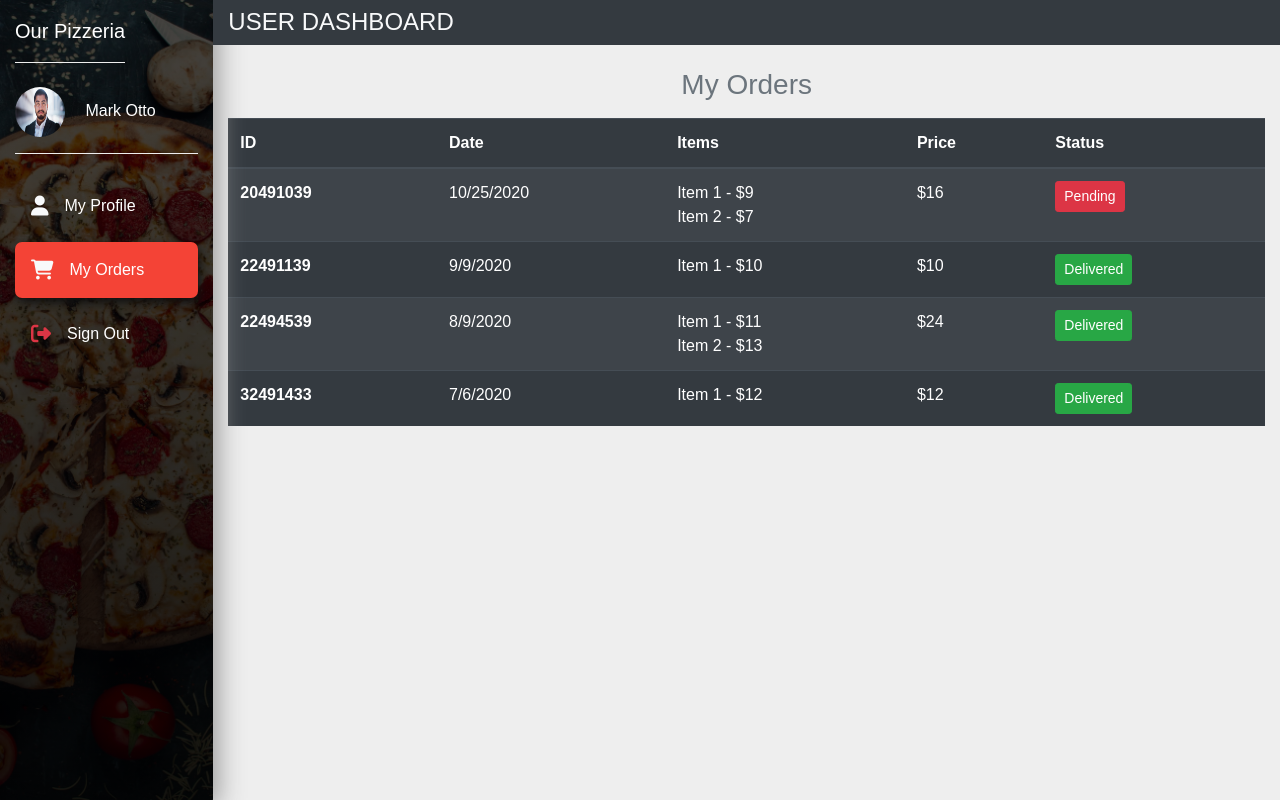
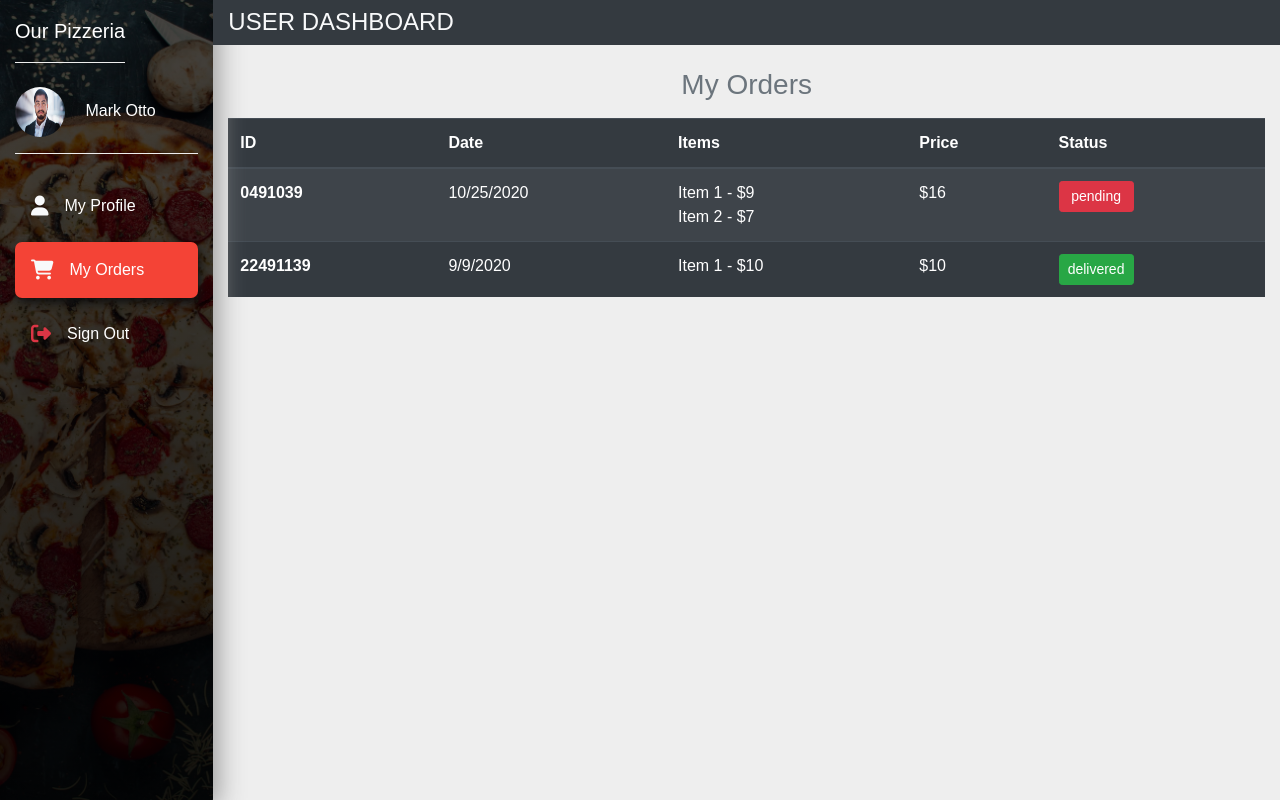
Before and after one commit to JeffreyJoumjian/web-project, a PHP site: page /html/my-orders.html in a window 1280 px wide. Run offline with PHP 8.4, Linux system fonts and the light colour scheme; some libraries are stand-ins or nearby versions.

Commit message:
user dashboard ready for php

```diff
--- a/css/admin.css
+++ b/css/admin.css
@@ -197,3 +197,7 @@ select:focus {
   max-height: 200px;
   height: 200px;
 }
+
+#users .btn {
+  width: 75px;
+}
--- a/html/my-orders.html
+++ b/html/my-orders.html
@@ -104,46 +104,8 @@
         <th scope="col">Status</th>
       </tr>
     </thead>
-    <tbody>
-      <tr>
-        <th scope="row">20491039</th>
-        <td>10/25/2020</td>
-        <td>Item 1 - $9<br>
-          Item 2 - $7
-        </td>
-        <td>$16</td>
-        <td>
-          <button type="button" class="btn btn-danger btn-sm">Pending</button>
-        </td>
-      </tr>
-      <tr>
-        <th scope="row">22491139</th>
-        <td>9/9/2020</td>
-        <td>Item 1 - $10</td>
-        <td>$10</td>
-        <td>
-          <button type="button" class="btn btn-success btn-sm">Delivered</button>
-        </td>
-      </tr>
-      <tr>
-        <th scope="row">22494539</th>
-        <td>8/9/2020</td>
-        <td>Item 1 - $11<br>
-          Item 2 - $13
-        </td>
-        <td>$24</td>
-        <td>
-          <button type="button" class="btn btn-success btn-sm">Delivered</button>
-        </td>
-      <tr>
-        <th scope="row">32491433</th>
-        <td>7/6/2020</td>
-        <td>Item 1 - $12</td>
-        <td>$12</td>
-        <td>
-          <button type="button" class="btn btn-success btn-sm">Delivered</button>
-        </td>
-      </tr>
+    <tbody id="users">
+
     </tbody>
 </div>
 </table>
@@ -158,6 +120,7 @@
   integrity="sha384-OgVRvuATP1z7JjHLkuOU7Xw704+h835Lr+6QL9UvYjZE3Ipu6Tp75j7Bh/kR0JKI" crossorigin="anonymous">
 </script>
 <script src="https://kit.fontawesome.com/e6491a4ae6.js" crossorigin="anonymous"></script>
+<script src="../js/userDashboard.js"></script>
 </body>
 
 </html>
--- /dev/null
+++ b/js/userDashboard.js
@@ -0,0 +1,44 @@
+
+const items = [
+	{
+		_id: '0491039',
+		date: '10/25/2020',
+		orderDetails: "Item 1 - $9\n Item 2 - $7",
+		totalPrice: 16,
+		status: 'pending'
+	},
+	{
+		_id: '22491139',
+		date: '9/9/2020',
+		orderDetails: "Item 1 - $10",
+		totalPrice: 10,
+		status: 'delivered'
+	},
+];
+
+items.forEach(item => addItem(item));
+
+function addItem(item) {
+	const orders = document.querySelector('tbody');
+
+	const { _id, date, orderDetails, totalPrice, status } = item;
+
+	const itemHTML = `
+	<tr>
+        <th scope="row">${_id}</th>
+        <td>${new Date(date).toLocaleDateString()}</td>
+				<td>
+					${orderDetails.split("\n").join('<br>')}
+        </td>
+        <td>$${totalPrice}</td>
+        <td>
+          <button type="button" class="btn btn-sm ${status === 'pending' ? 'btn-danger' : 'btn-success'}">${status}</button>
+        </td>
+			</tr>
+	`.trim();
+
+	let newItemElement = document.createElement('template');
+	newItemElement.innerHTML = itemHTML;
+	newItemElement = newItemElement.content.firstChild;
+	orders.appendChild(newItemElement);
+}
```
